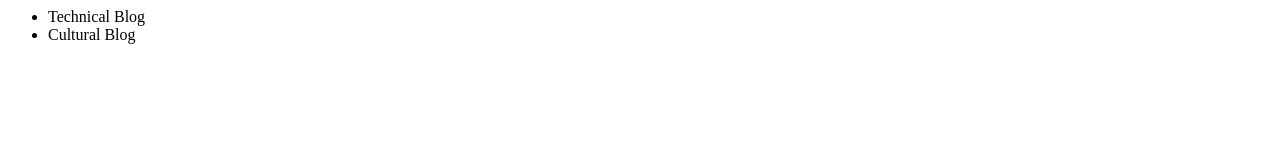
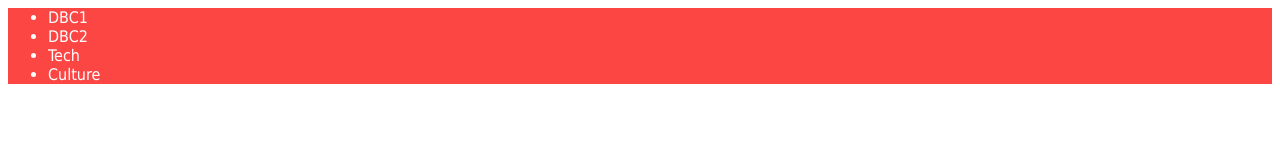
Before and after one commit to Sean3llis/sean3llis.github.io, a plain HTML site: page index.html in a window 1280 px wide. Drawn offline with Linux system fonts and the light colour scheme.

Commit message:
updating index.html with css

```diff
--- a/index.html
+++ b/index.html
@@ -1,11 +1,17 @@
 <html>
 <head>
+<link rel="stylesheet" type="text/css" href="/unit1_projects/stylesheets/index.css">
 <title>Sean Ellis | DBC Index</title>
 </head>
 <body>
-	<ul>
-		<li>Technical Blog</li>
-		<li>Cultural Blog</li>
-	</ul>
+	<div class="center">
+		<ul>
+			<li>DBC1</li>
+			<li>DBC2</li>
+			<li>Tech</li>
+			<li>Culture</li>
+
+
+	</div
 </body>
 </html>
--- /dev/null
+++ b/unit1_projects/stylesheets/index.css
@@ -0,0 +1,9 @@
+.center {
+	margin-left: auto;
+	margin-right: auto;
+	background-color: #FB4644;
+}
+* {
+	font-family: Tahoma, sans-serif;
+	color:white;
+}
```
